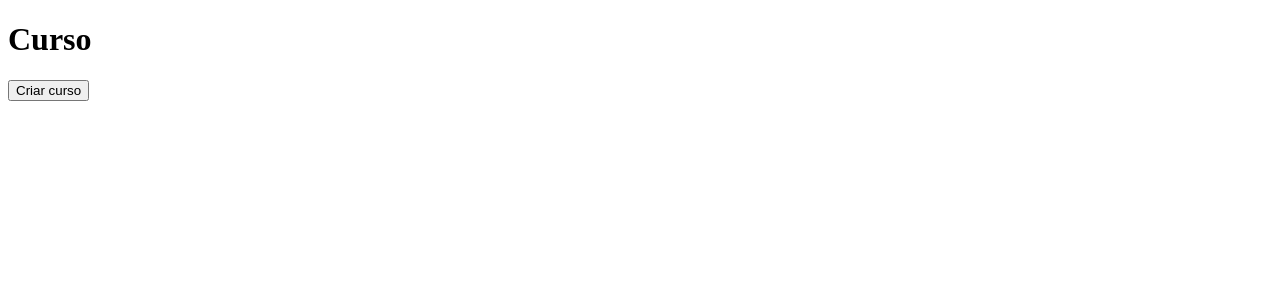
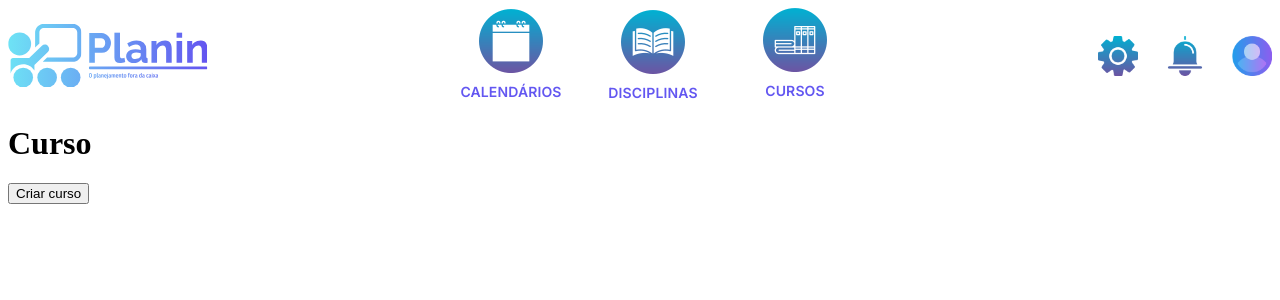
Before and after one commit to andsvb2/planin-js, a React (Vite) app: page /cursos in a window 1280 px wide. Shown: the top 300 px of the page. Built offline with nearby package versions, Linux system fonts and the light colour scheme; no server answers.

Commit message:
refactor: adiciona menu principal na tela do curso

```diff
--- a/src/components/form/CriarCurso/CriarCursoModal.jsx
+++ b/src/components/form/CriarCurso/CriarCursoModal.jsx
@@ -2,6 +2,7 @@ import { useState } from "react";
 import { Modal, TextField, Select, MenuItem, Fade } from "@mui/material";
 import { Button } from "@mui/material";
 
+// eslint-disable-next-line react/prop-types
 const CriarCursoModal = ({ show, handleClose }) => {
   const [nomeCurso, setNomeCurso] = useState("");
   const [campus, setCampus] = useState("");
--- a/src/pages/Curso/Curso.jsx
+++ b/src/pages/Curso/Curso.jsx
@@ -1,15 +1,23 @@
 import { useState } from "react";
 import { CriarCursoModal } from "@comp/form/CriarCurso";
+import { Menu } from "@comp/ui/Menu";
+import Box from "@mui/material/Box";
+import Grid from "@mui/material/Unstable_Grid2";
 
 const Curso = () => {
   const [isModalOpen, setIsModalOpen] = useState(false);
 
   return (
-    <>
-      <h1>Curso</h1>
-      <button onClick={() => setIsModalOpen(true)}>Criar curso</button>
+    <Grid component="main">
+      <Box component="header">
+        <Menu />
+      </Box>
+      <Box>
+        <h1>Curso</h1>
+        <button onClick={() => setIsModalOpen(true)}>Criar curso</button>
       <CriarCursoModal show={isModalOpen} handleClose={() => setIsModalOpen(false)} />
-    </>
+      </Box>
+    </Grid>
   );
 };
 
```
